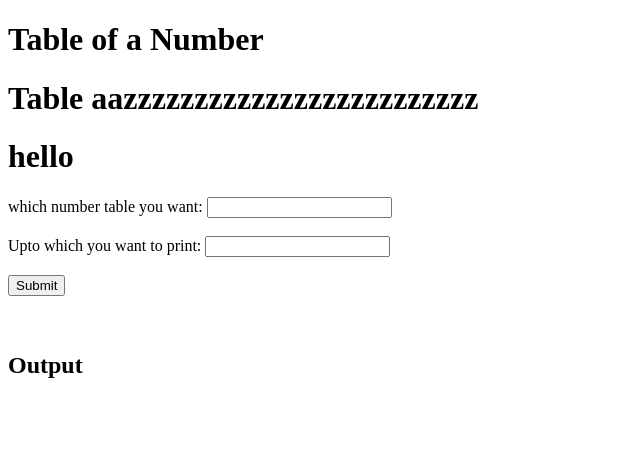
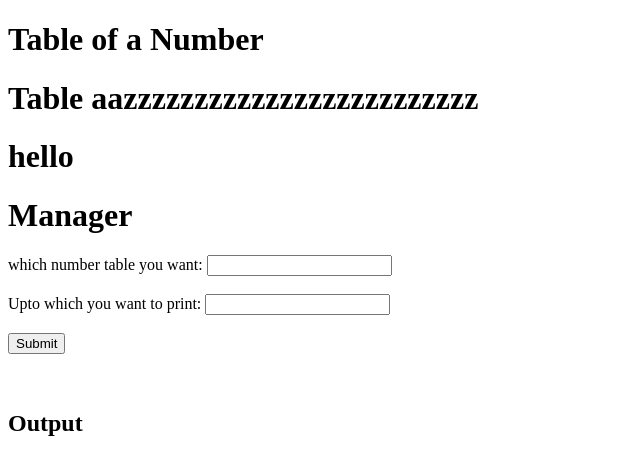
Before and after one commit to mkchoyal/tableshow, a Django app: page / in a window 1280 px wide. Shown: the top 474 px of the page, without its empty margins (0-640 px from the left). Run offline with Django 4.2, Linux system fonts and the light colour scheme.

Commit message:
manager comment

```diff
--- a/templates/table.html
+++ b/templates/table.html
@@ -9,6 +9,7 @@
     <h1> Table of a Number </h1>
     <h1> Table aazzzzzzzzzzzzzzzzzzzzzzzzz</h1>
     <h1>hello</h1>
+    <h1>Manager</h1>
     <form method='POST'>
         {% csrf_token %}
 
```
